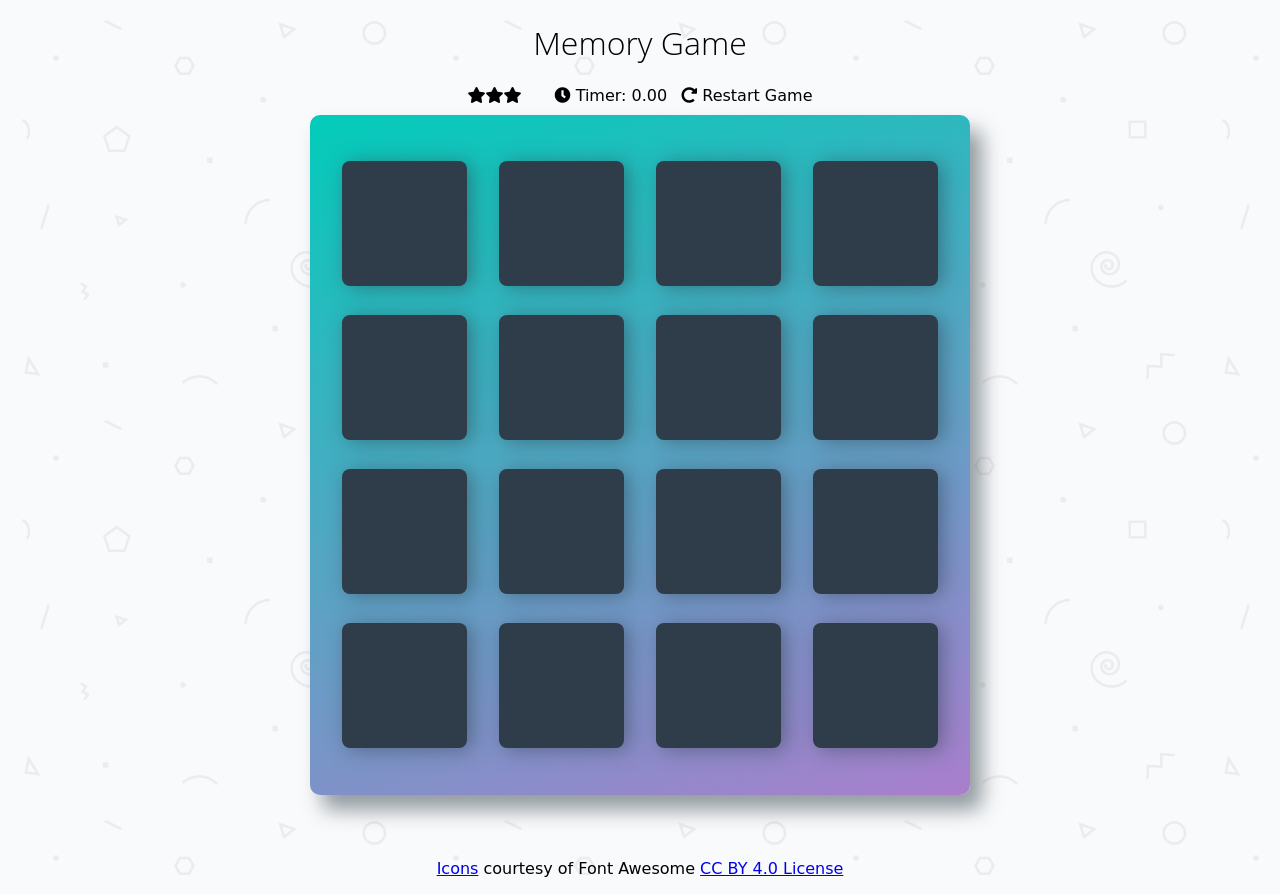
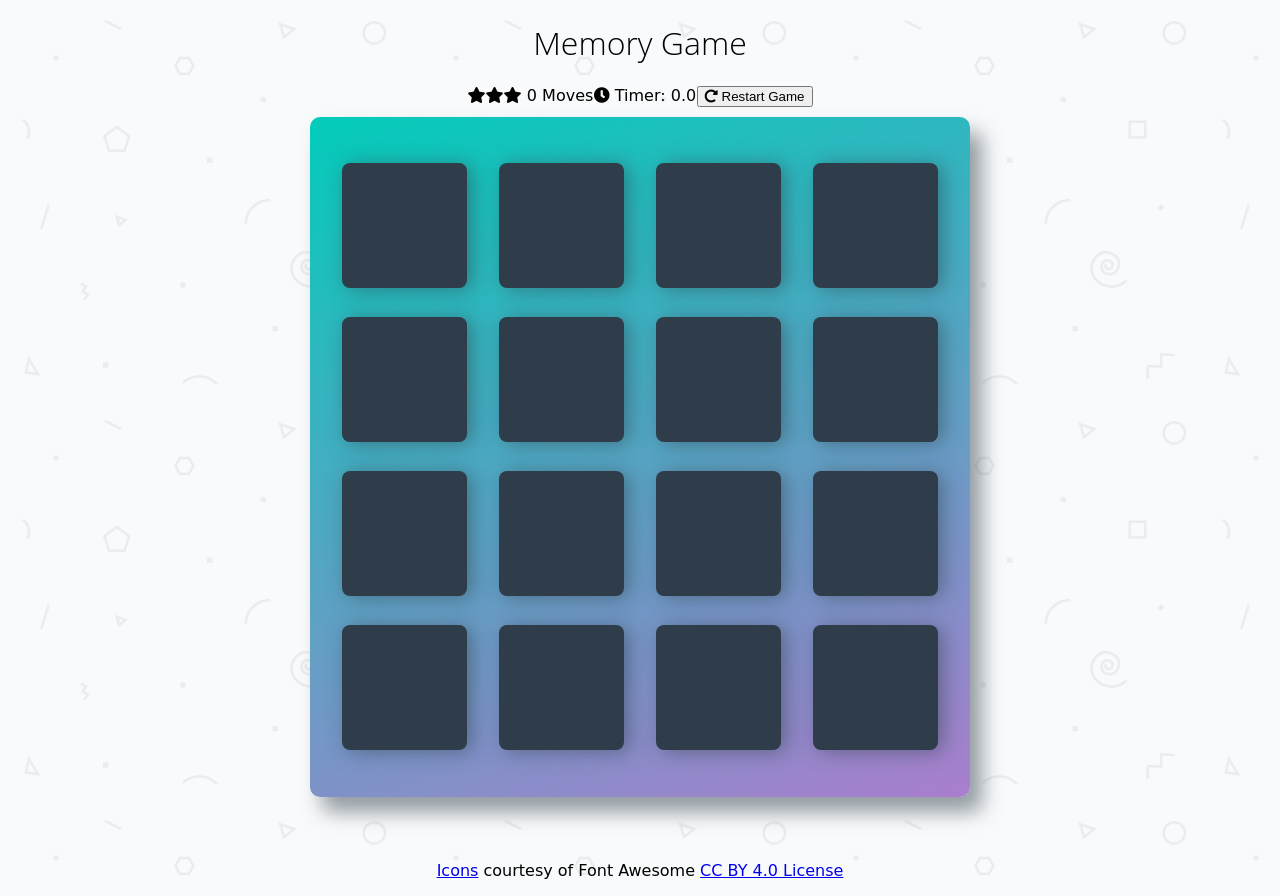
Before and after one commit to cynsdaemon/memory-game, a plain HTML site: page index.html in a window 1280 px wide. Both pictures are taken after a click on the element "Restart Game". Drawn offline with Linux system fonts and the light colour scheme; a web font is replaced by a local one.

Commit message:
add restart game button

```diff
--- a/index.html
+++ b/index.html
@@ -1,4 +1,4 @@
-<!doctype html>
+<!DOCTYPE html>
 <html lang="en">
 <head>
     <meta charset="utf-8">
@@ -23,11 +23,11 @@
       </ul>
 
 		<span class="moves"></span>
-
 			<div class="restart">
+			    <button id="resetBtn" name="game-restart" type="reset">
               		<i class="fas fa-redo-alt"></i>
+            	</button>
 			</div>
-
 
 			<div class ="game-clock">
 				<i class="fa fa-clock"></i>
--- a/scripts/app.js
+++ b/scripts/app.js
@@ -1,15 +1,24 @@
 // DOM References:
 const deck = document.querySelector(".deck");
-const cards = document.getElementsByClassName("card");
 const timer = document.querySelector(".timer");
-const restart = document.querySelector(".restart");
 const moves = document.querySelector(".moves");
 const stars = document.querySelector(".stars");
-let start = true; // start game
-let counter; // game clock
+const resetBtn = document.querySelector("#resetBtn");
+const cards = document.getElementsByClassName("card");
+const allCardsArr = Array.from(cards);
+let gameInPlay = true; // start game
+let counter; // setInterval
 let playerMoves = 0;
+
+resetBtn.insertAdjacentText("beforeend", "Restart Game");
 timer.insertAdjacentText("beforeend","Timer: 0.00");
-restart.insertAdjacentText("beforeend", "Restart Game");
+
+//shuffle(allCardsArr);
+function generateGameBoard(){}
+
+// create game tag and text elements
+function createContent(tag, text){}
+
 
 // event listener for card deck
 deck.addEventListener("click", function(){
@@ -23,9 +32,9 @@ deck.addEventListener("click", function(){
 function open(cardTarget){
 	if(cardTarget.tagName === "LI"){
 		cardTarget.classList.add("open", "show");
-		if(start){
+		if(gameInPlay){
 			startTimer();
-			start = false;
+			gameInPlay = false;
 		}
 	}
 }
@@ -34,7 +43,7 @@ function matchCards(){
 	// Store flipped cards in an array
 	flippedCards = [];
 		// If card is open, add to array
-		for(let card of cards){
+		for(let card of allCardsArr){
 			if(card.classList.contains("open") && card.classList.contains("show")){
 				flippedCards.push(card);
 			}
@@ -64,7 +73,7 @@ function close(flippedCards){
 // start timer
 function startTimer(){
 	let time = 0;
-	start = false;
+	//gameInPlay = false;
 	// let minutes = time/60;
 		counter = setInterval(function(){
 			// update game timer
@@ -95,7 +104,20 @@ function gameMovesCounter(){
 	}
 }
 
+// Shuffle function from http://stackoverflow.com/a/2450976
+function shuffle(array) {
+    var currentIndex = array.length, temporaryValue, randomIndex;
 
+    while (currentIndex !== 0) {
+        randomIndex = Math.floor(Math.random() * currentIndex);
+        currentIndex -= 1;
+        temporaryValue = array[currentIndex];
+        array[currentIndex] = array[randomIndex];
+        array[randomIndex] = temporaryValue;
+    }
+
+    return array;
+}
 
 function endGame(){
 	// start game = false;
@@ -105,13 +127,36 @@ function endGame(){
 
 }
 
-function restartGame(){
-	// reset move counter
-	// reset game timer
-	// remove match classes from cards
-	// shuffle cards
-	// clear end game modal
-	//generate game board
+// reset game event listener
+resetBtn.addEventListener("click", function(){
+		resetMoveCounter();
+		stopTimer();
+		resetTimer();
+		resetDeck();
+		shuffle(allCardsArr);
+
+
+}, false);
+
+function resetMoveCounter(){
+	playerMoves = 0;
+	moves.textContent = `${playerMoves} Moves`;
+	// TODO: reset star items
+		// create ul element with class .stars
+		// create li element with class fa fa-star
+		// append child to parent element
+
 }
 
-function generateGameBoard(){}
+function resetTimer(){
+	time = 0;
+	timer.textContent = `Timer: 0.${time}`;
+
+}
+
+function resetDeck(){
+	flippedCards = [];
+	for(card of cards){
+		card.classList.value = "card";
+	}
+}
```
Lines whose indentation alone changed are shown as unchanged.
